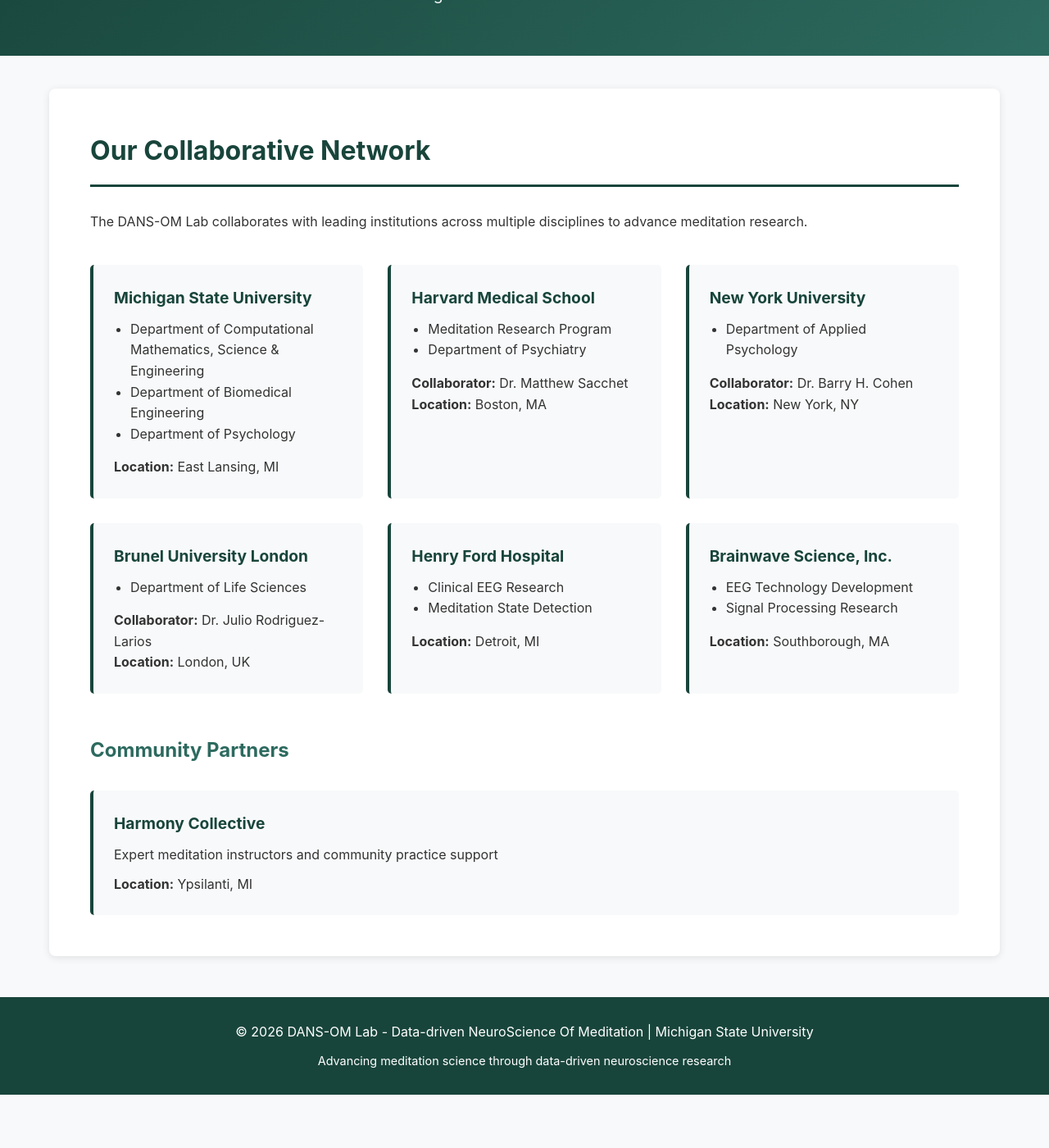
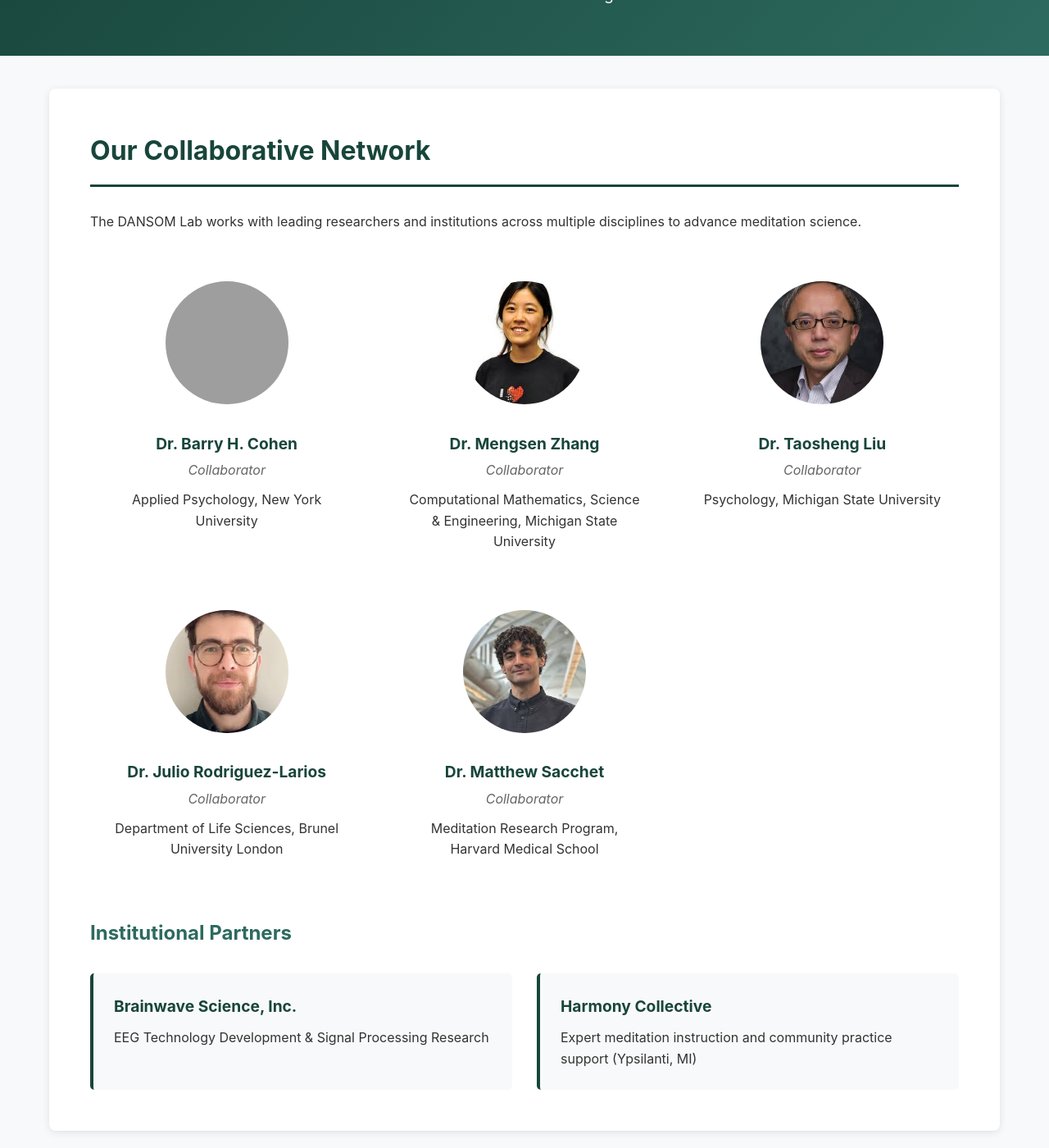
Before and after one commit to dans-om/dans-om.github.io, a Jekyll site: the page built from collaborators.md, in a window 1280 px wide and 1400 px high, scrolled down 222 px. Shown: the whole window at 82% size. Built offline with Jekyll 4.4.1, drawn with Linux system fonts in a browser that asks for light colours; before the commit the page ends 1557 px from its top, so only the background shows below that; some of the changed text lies outside the part shown; grey boxes are pictures that could not be loaded.

```diff
--- a/_data/gallery.yml
+++ b/_data/gallery.yml
@@ -4,7 +4,7 @@
   date: 2025-11-30
 
 - title: Yoga Session
-  description: Research Group regularly meets together for a Yoga & meditation sessions
+  description: Research Group regularly meets together for Yoga & meditation sessions
   image: /images/yoga.jpeg
   date: 2025-10-30
 
--- a/_includes/navigation.html
+++ b/_includes/navigation.html
@@ -7,8 +7,8 @@
             <div style="display: flex; gap: 30px; flex-wrap: wrap;">
                 <a href="{{ '/' | relative_url }}" style="color: white; text-decoration: none; padding: 5px 0;">Home</a>
                 <a href="{{ '/news' | relative_url }}" style="color: white; text-decoration: none; padding: 5px 0;">News</a>
-                <!-- <a href="{{ '/collaborators' | relative_url }}" style="color: white; text-decoration: none; padding: 5px 0;">Collaborators</a> -->
-                <a href="{{ '/dunes' | relative_url }}" style="color: white; text-decoration: none; padding: 5px 0;">DUNES Seminar</a>
+                <a href="{{ '/collaborators' | relative_url }}" style="color: white; text-decoration: none; padding: 5px 0;">Collaborators</a>
+                <a href="{{ '/dunes' | relative_url }}" style="color: white; text-decoration: none; padding: 5px 0;">Webinar</a>
                 <a href="{{ '/outreach' | relative_url }}" style="color: white; text-decoration: none; padding: 5px 0;">Outreach</a>
             </div>
         </div>
--- a/collaborators.md
+++ b/collaborators.md
@@ -1,84 +1,46 @@
 ---
 layout: default
-title: Collaborating Institutions
+title: Collaborators
 ---
 
 <header>
     <div class="container">
-        <h1>Collaborating Institutions</h1>
-        <p>Partner Organizations & Research Institutions</p>
+        <h1>Collaborators</h1>
+        <p>Research Partners & Collaborating Scientists</p>
     </div>
 </header>
 
 <div class="container">
     <section>
         <h2>Our Collaborative Network</h2>
-        <p>The DANS-OM Lab collaborates with leading institutions across multiple disciplines to advance meditation research.</p>
+        <p>The DANSOM Lab works with leading researchers and institutions across multiple disciplines to advance meditation science.</p>
 
-        <div class="research-areas" style="margin-top: 40px;">
+        <div class="team-grid" style="margin-top: 40px;">
+            {% assign collaborators = site.data.team | where: "category", "Collaborator" %}
+            {% for member in collaborators %}
+            <div class="team-member">
+                {% if member.image %}
+                <img src="{{ member.image | relative_url }}" alt="{{ member.name }}" style="width: 150px; height: 150px; border-radius: 50%; object-fit: cover; margin-bottom: 15px;">
+                {% else %}
+                <div style="width: 150px; height: 150px; border-radius: 50%; background: #e0e0e0; margin: 0 auto 15px; display: flex; align-items: center; justify-content: center; color: #999; font-size: 3em;">👤</div>
+                {% endif %}
+                <h4>{{ member.name }}</h4>
+                <div class="role">{{ member.role }}</div>
+                <p>{{ member.department }}</p>
+            </div>
+            {% endfor %}
+        </div>
+
+        <h3 style="margin-top: 50px;">Institutional Partners</h3>
+        <div class="research-areas">
             <div class="research-card">
-                <h4>Michigan State University</h4>
-                <ul style="margin: 10px 0 0 20px;">
-                    <li>Department of Computational Mathematics, Science & Engineering</li>
-                    <li>Department of Biomedical Engineering</li>
-                    <li>Department of Psychology</li>
-                </ul>
-                <p style="margin-top: 15px;"><strong>Location:</strong> East Lansing, MI</p>
+                <h4>Brainwave Science, Inc.</h4>
+                <p>EEG Technology Development & Signal Processing Research</p>
             </div>
 
             <div class="research-card">
-                <h4>Harvard Medical School</h4>
-                <ul style="margin: 10px 0 0 20px;">
-                    <li>Meditation Research Program</li>
-                    <li>Department of Psychiatry</li>
-                </ul>
-                <p style="margin-top: 15px;"><strong>Collaborator:</strong> Dr. Matthew Sacchet</p>
-                <p><strong>Location:</strong> Boston, MA</p>
-            </div>
-
-            <div class="research-card">
-                <h4>New York University</h4>
-                <ul style="margin: 10px 0 0 20px;">
-                    <li>Department of Applied Psychology</li>
-                </ul>
-                <p style="margin-top: 15px;"><strong>Collaborator:</strong> Dr. Barry H. Cohen</p>
-                <p><strong>Location:</strong> New York, NY</p>
-            </div>
-
-            <div class="research-card">
-                <h4>Brunel University London</h4>
-                <ul style="margin: 10px 0 0 20px;">
-                    <li>Department of Life Sciences</li>
-                </ul>
-                <p style="margin-top: 15px;"><strong>Collaborator:</strong> Dr. Julio Rodriguez-Larios</p>
-                <p><strong>Location:</strong> London, UK</p>
-            </div>
-
-            <div class="research-card">
-                <h4>Henry Ford Hospital</h4>
-                <ul style="margin: 10px 0 0 20px;">
-                    <li>Clinical EEG Research</li>
-                    <li>Meditation State Detection</li>
-                </ul>
-                <p style="margin-top: 15px;"><strong>Location:</strong> Detroit, MI</p>
-            </div>
-
-            <div class="research-card">
-                <h4>Brainwave Science, Inc.</h4>
-                <ul style="margin: 10px 0 0 20px;">
-                    <li>EEG Technology Development</li>
-                    <li>Signal Processing Research</li>
-                </ul>
-                <p style="margin-top: 15px;"><strong>Location:</strong> Southborough, MA</p>
-            </div>
-        </div>
-
-        <h3 style="margin-top: 50px;">Community Partners</h3>
-        <div class="research-areas">
-            <div class="research-card">
                 <h4>Harmony Collective</h4>
-                <p>Expert meditation instructors and community practice support</p>
-                <p style="margin-top: 10px;"><strong>Location:</strong> Ypsilanti, MI</p>
+                <p>Expert meditation instruction and community practice support (Ypsilanti, MI)</p>
             </div>
         </div>
     </section>
```
Also changed, not shown: _data/team.yml (+39 -12 lines), index.md (+43 -27 lines), outreach.md (+3 -3 lines), images/banner.jpeg (added), images/dev-talk.jpg (added).
